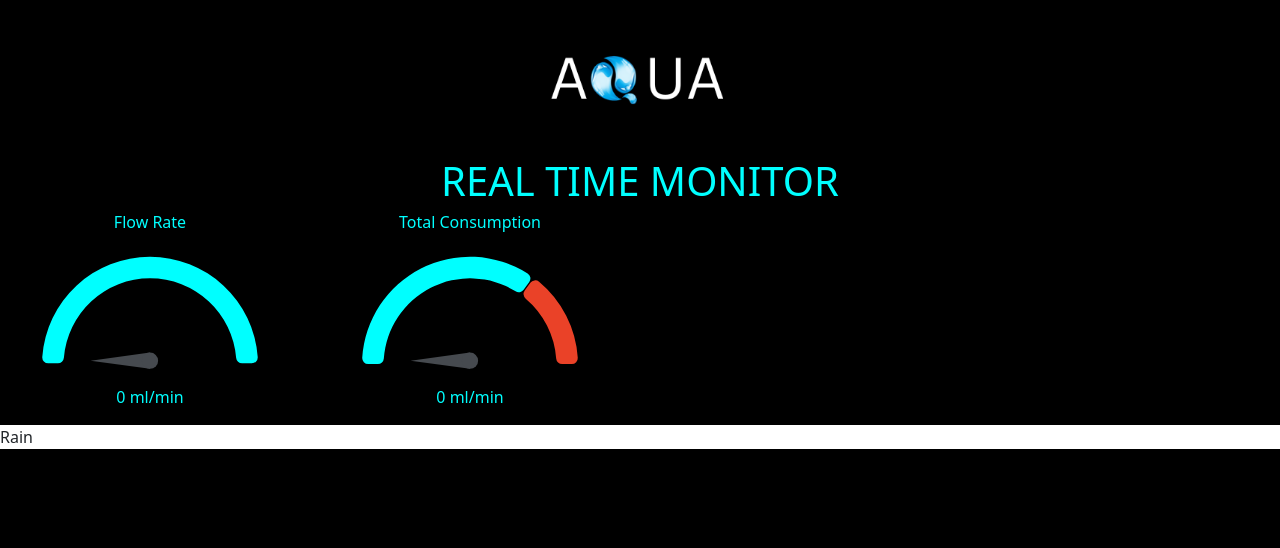
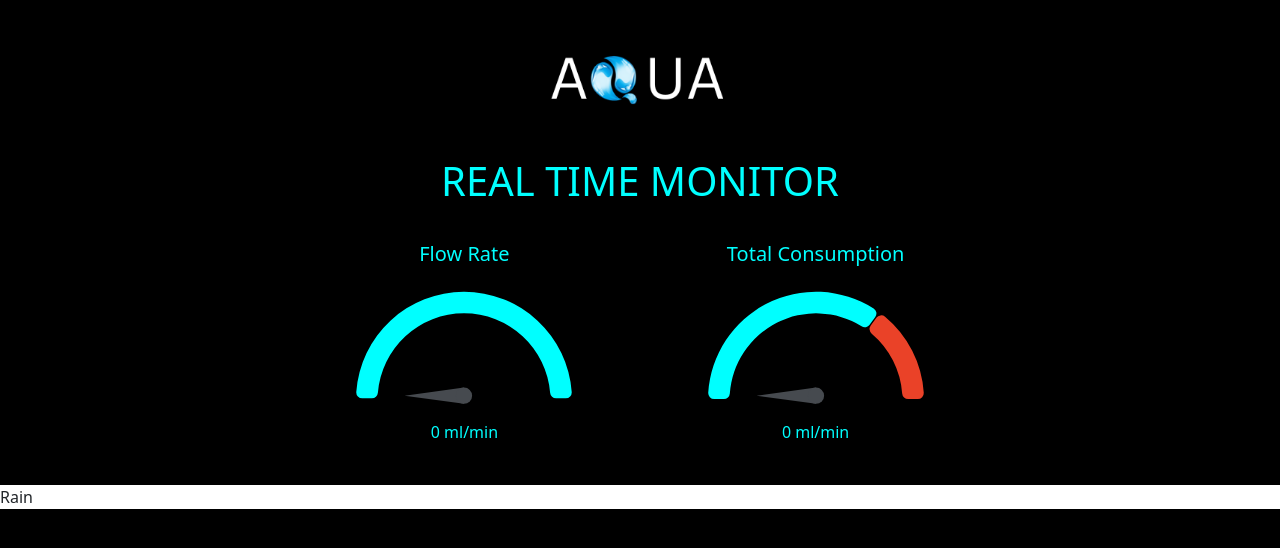
Before and after one commit to Aaronsabu/Aqua-web, a React (Create React App) app: page /Monitor in a window 1280 px wide. Shown: the top 548 px of the page. Built offline with nearby package versions, Linux system fonts and the light colour scheme; no server answers; the database is empty.

Commit message:
Update Monitor.js

```diff
--- a/src/components/pages/Monitor.js
+++ b/src/components/pages/Monitor.js
@@ -2,7 +2,8 @@ import React, { useState, useEffect } from 'react';
 import logo from '../images/AQUA.png';
 import { db } from '../firebase/config';
 import { ref, onValue } from 'firebase/database';
-import GaugeChart from 'react-gauge-chart'
+import GaugeChart from 'react-gauge-chart';
+import '../../../src/App.css';
 
 function Monitor() {
   const [data, setData] = useState({ FlowRate: 0, TotalMilliLitres: 0 });
@@ -14,47 +15,54 @@ function Monitor() {
       console.log('flow: ', data.FlowRate);
       console.log(data);
       setData(data);
+
+      if (data.TotalMilliLitres > 3500) {
+        alert('Your daily consumption limit has exceeded!');
+      }
     });
   }, []);
 
   const limit = () => {
     if (data.TotalMilliLitres > 3500) {
-      return <p style={{color: 'red'}}>Your daily consumption limit has exceeded!</p>;
+      return <p className="limit-text">Your daily consumption limit has exceeded!</p>;
     }
   };
 
   return (
-    <div className="home-div">
+    <div className="monitor-container">
       <img src={logo} alt="aqua" className="img" />
-      <h1 className='para'>REAL TIME MONITOR</h1>
-      <div style={{ display: 'flex', flexDirection: 'row', alignItems: 'center' }}>
-        <div style={{ display: 'flex', flexDirection: 'column', alignItems: 'center', marginRight: '20px' }}>
-          <p style={{color: '#00FFFF'}} >Flow Rate</p>
+      <h1 className='heading'>REAL TIME MONITOR</h1>
+      <div className="gauge-container">
+        <div className='gauge'>
+          <p style={{ color: '#00FFFF', fontSize: 20 }}>Flow Rate</p>
           <GaugeChart
             id="gauge-chart1"
             nrOfLevels={420}
             arcsLength={[0.9]}
             colors={['#00FFFF']}
-            percent={data.FlowRate / 100} // Adjust this based on your data scale
+            percent={data.FlowRate / 1000} // Adjust this based on your data scale
             arcPadding={0.02}
             formatTextValue={() => ''}
           />
-          <p style={{color: '#00FFFF'}}>{data.FlowRate} ml/min</p>
+          <p style={{ color: '#00FFFF' }}>{data.FlowRate} ml/min</p>
         </div>
-        <div style={{ display: 'flex', flexDirection: 'column', alignItems: 'center' }}>
-          <p style={{color: '#00FFFF'}} >Total Consumption</p>
+
+        <div className='gauge'>
+          <p style={{ color: '#00FFFF', fontSize: 20 }}>Total Consumption</p>
           <GaugeChart
             id="gauge-chart2"
             nrOfLevels={420}
-            arcsLength={[0.7,0.3]}
+            arcsLength={[0.7, 0.3]}
             colors={['#00FFFF', '#EA4228']}
             percent={data.TotalMilliLitres / 5000} // Adjust this based on your data scale
             arcPadding={0.01}
             formatTextValue={() => ''}
           />
-          <p style={{color: '#00FFFF'}}>{data.TotalMilliLitres} ml/min</p>
-          {limit()}
+          <p style={{ color: '#00FFFF' }}>{data.TotalMilliLitres} ml/min</p>
         </div>
+      </div>
+      <div className="limit-text-container">
+        {limit()}
       </div>
     </div>
   );
```
